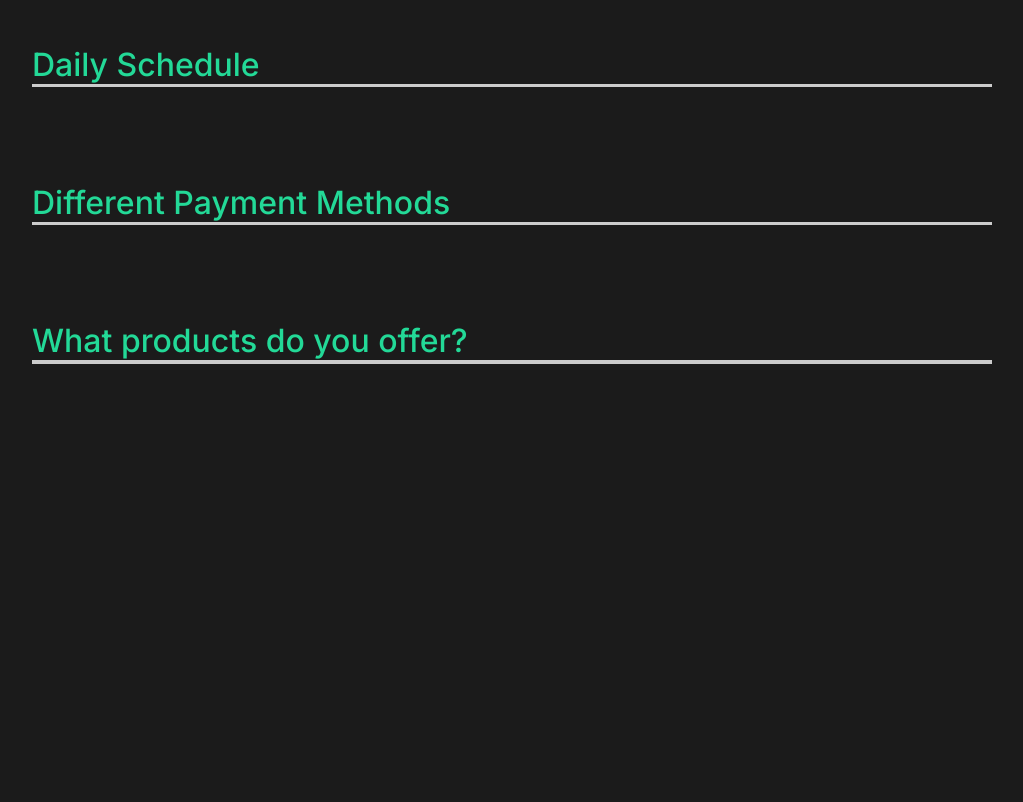
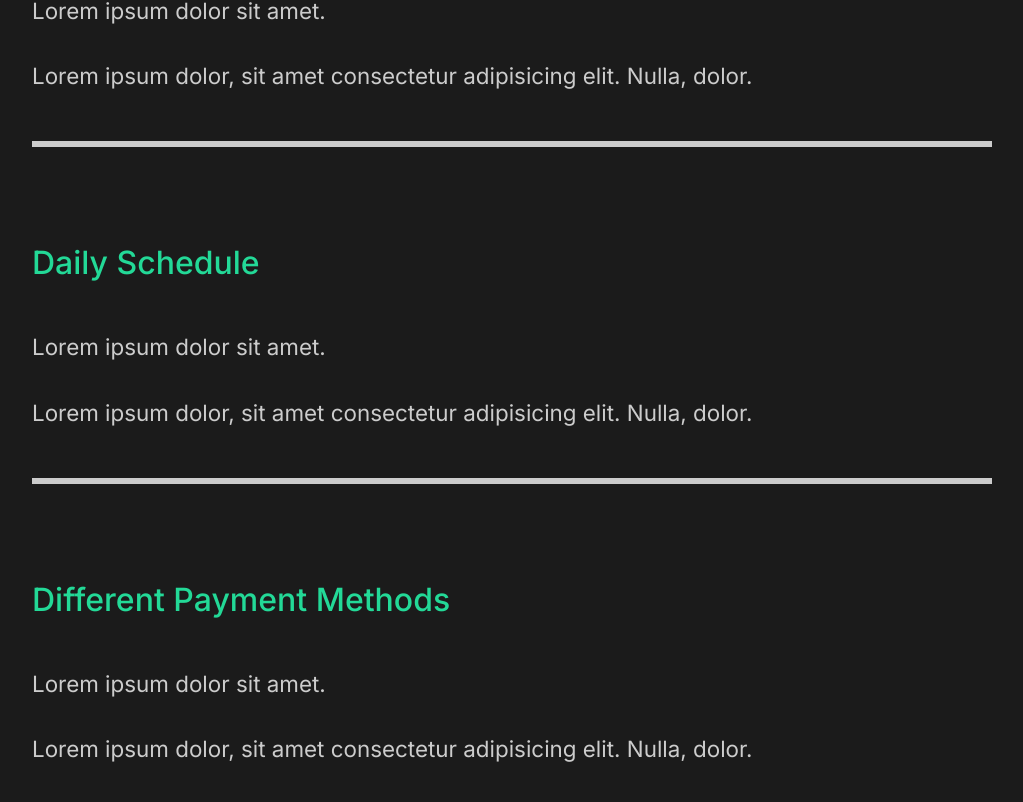
Before and after one commit to sujoyduttajad/Capture-Portfolio, a React (Create React App) app: page / in a window 1280 px wide. Shown: the part 2638-3440 px from the top of the page, without its empty margins (128-1151 px from the left). Before the commit the page ends 3130 px from the top, so only its background shows below. Built offline with nearby package versions, Linux system fonts and the light colour scheme.

Commit message:
Update Toggle.js

```diff
--- a/src/components/Toggle.js
+++ b/src/components/Toggle.js
@@ -1,12 +1,15 @@
 import React, { useState } from "react";
+import { motion } from "framer-motion";
 
-const Toggle = ({ children }) => {
+const Toggle = ({ children, title }) => {
     console.log(children)
-  const [toggle, setToggle] = useState(false);
+  const [toggle, setToggle] = useState(true);
 
   return (
     <div onClick={() => setToggle(!toggle)}>
+        <motion.h4>{title}</motion.h4>
         { toggle ? children : '' }
+        <div className="faq-line"></div>
     </div>
   )
 };
```
